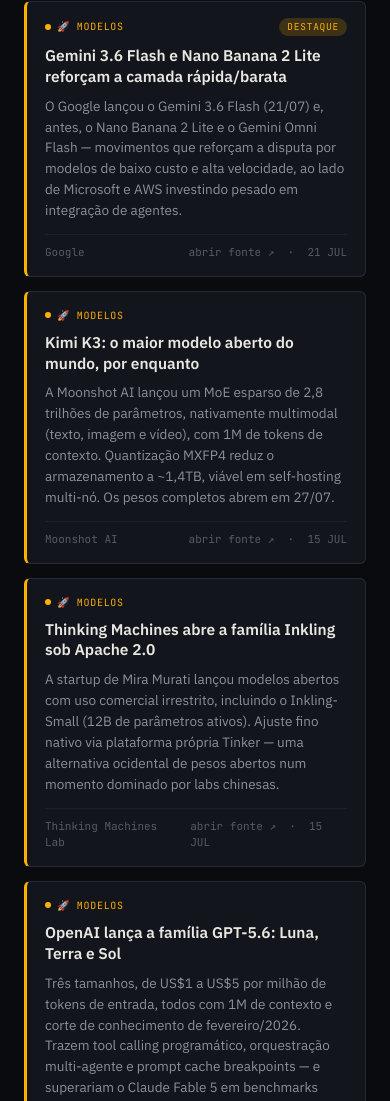
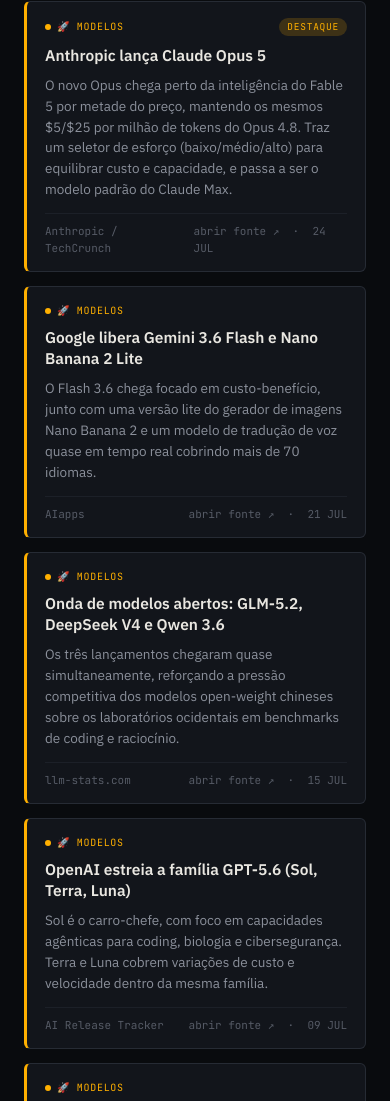
Before and after one commit to RafaelCusma/ai_engineering_radar, a plain HTML site: page index.html in a window 390 px wide. Shown: the part 899-2000 px from the top of the page. Drawn offline with Linux system fonts and the light colour scheme.

Commit message:
Publica Radar de AI Engineering — snapshot 2026-07-25

```diff
--- a/index.html
+++ b/index.html
@@ -4,14 +4,6 @@
 <meta charset="UTF-8">
 <meta name="viewport" content="width=device-width, initial-scale=1.0">
 <title>Radar de AI Engineering</title>
-<!-- Google tag (gtag.js) -->
-<script async src="https://www.googletagmanager.com/gtag/js?id=G-2XFWJKK51X"></script>
-<script>
-  window.dataLayer = window.dataLayer || [];
-  function gtag(){dataLayer.push(arguments);}
-  gtag('js', new Date());
-  gtag('config', 'G-2XFWJKK51X');
-</script>
 <link rel="preconnect" href="https://fonts.googleapis.com">
 <link href="https://fonts.googleapis.com/css2?family=JetBrains+Mono:wght@400;500;700;800&family=IBM+Plex+Sans:wght@400;500;600;700&display=swap" rel="stylesheet">
 <style>
@@ -335,7 +327,7 @@
         <div class="blip" style="top:44%; left:78%; animation-delay:1.4s;"></div>
         <div class="blip" style="top:78%; left:70%; animation-delay:2.1s;"></div>
       </div>
-      <div class="scope-caption">3 sinais em destaque hoje</div>
+      <div class="scope-caption">5 sinais em destaque hoje</div>
     </div>
   </div>
 </header>
@@ -407,192 +399,192 @@
 const DATA = [
   {
     "cat": "modelos",
-    "date": "2026-07-15",
+    "date": "2026-07-24",
+    "hot": true,
+    "title": "Anthropic lança Claude Opus 5",
+    "summary": "O novo Opus chega perto da inteligência do Fable 5 por metade do preço, mantendo os mesmos $5/$25 por milhão de tokens do Opus 4.8. Traz um seletor de esforço (baixo/médio/alto) para equilibrar custo e capacidade, e passa a ser o modelo padrão do Claude Max.",
+    "source": "Anthropic / TechCrunch",
+    "url": "https://www.anthropic.com/news/claude-opus-5"
+  },
+  {
+    "cat": "modelos",
+    "date": "2026-07-09",
     "hot": false,
-    "title": "Kimi K3: o maior modelo aberto do mundo, por enquanto",
-    "summary": "A Moonshot AI lançou um MoE esparso de 2,8 trilhões de parâmetros, nativamente multimodal (texto, imagem e vídeo), com 1M de tokens de contexto. Quantização MXFP4 reduz o armazenamento a ~1,4TB, viável em self-hosting multi-nó. Os pesos completos abrem em 27/07.",
-    "source": "Moonshot AI",
-    "url": "https://www.moonshot.ai/"
+    "title": "OpenAI estreia a família GPT-5.6 (Sol, Terra, Luna)",
+    "summary": "Sol é o carro-chefe, com foco em capacidades agênticas para coding, biologia e cibersegurança. Terra e Luna cobrem variações de custo e velocidade dentro da mesma família.",
+    "source": "AI Release Tracker",
+    "url": "https://aireleasetracker.com/latest"
+  },
+  {
+    "cat": "modelos",
+    "date": "2026-07-08",
+    "hot": false,
+    "title": "xAI e Cursor lançam Grok 4.5",
+    "summary": "Descrito como um modelo 'classe Opus' porém mais rápido e barato, foi treinado em parceria com a Cursor e mira tarefas longas de engenharia, dados, finanças e uso de computador.",
+    "source": "BuildFastWithAI",
+    "url": "https://www.buildfastwithai.com/blogs/best-ai-models-july-2026-ranked"
+  },
+  {
+    "cat": "modelos",
+    "date": "2026-07-21",
+    "hot": false,
+    "title": "Google libera Gemini 3.6 Flash e Nano Banana 2 Lite",
+    "summary": "O Flash 3.6 chega focado em custo-benefício, junto com uma versão lite do gerador de imagens Nano Banana 2 e um modelo de tradução de voz quase em tempo real cobrindo mais de 70 idiomas.",
+    "source": "AIapps",
+    "url": "https://www.aiapps.com/blog/july-ai-mega-update-major-breakthroughs-launches/"
+  },
+  {
+    "cat": "modelos",
+    "date": "2026-06-30",
+    "hot": false,
+    "title": "Claude Sonnet 5 vira padrão para usuários Free e Pro",
+    "summary": "Após o lançamento, o Sonnet 5 passou a ser o modelo default nos planos gratuito e Pro da Anthropic, consolidando a troca de geração antes mesmo do lançamento do Opus 5.",
+    "source": "Anthropic",
+    "url": "https://www.anthropic.com/news/claude-sonnet-5"
   },
   {
     "cat": "modelos",
     "date": "2026-07-15",
     "hot": false,
-    "title": "Thinking Machines abre a família Inkling sob Apache 2.0",
-    "summary": "A startup de Mira Murati lançou modelos abertos com uso comercial irrestrito, incluindo o Inkling-Small (12B de parâmetros ativos). Ajuste fino nativo via plataforma própria Tinker — uma alternativa ocidental de pesos abertos num momento dominado por labs chinesas.",
-    "source": "Thinking Machines Lab",
-    "url": "https://thinkingmachines.ai/"
-  },
-  {
-    "cat": "modelos",
-    "date": "2026-07-10",
-    "hot": false,
-    "title": "OpenAI lança a família GPT-5.6: Luna, Terra e Sol",
-    "summary": "Três tamanhos, de US$1 a US$5 por milhão de tokens de entrada, todos com 1M de contexto e corte de conhecimento de fevereiro/2026. Trazem tool calling programático, orquestração multi-agente e prompt cache breakpoints — e superariam o Claude Fable 5 em benchmarks agênticos longos.",
-    "source": "OpenAI",
-    "url": "https://openai.com/news"
-  },
-  {
-    "cat": "modelos",
-    "date": "2026-06-30",
-    "hot": false,
-    "title": "Claude Sonnet 5 vira padrão em todos os planos Claude",
-    "summary": "Desde 30/06, o Sonnet 5 é o modelo default da Anthropic para todos os planos — com ganhos em coding de longa duração, uso de ferramentas e debugging, a um preço mais baixo que a geração anterior.",
-    "source": "Anthropic",
-    "url": "https://www.anthropic.com/news"
-  },
-  {
-    "cat": "modelos",
-    "date": "2026-07-21",
-    "hot": true,
-    "title": "Gemini 3.6 Flash e Nano Banana 2 Lite reforçam a camada rápida/barata",
-    "summary": "O Google lançou o Gemini 3.6 Flash (21/07) e, antes, o Nano Banana 2 Lite e o Gemini Omni Flash — movimentos que reforçam a disputa por modelos de baixo custo e alta velocidade, ao lado de Microsoft e AWS investindo pesado em integração de agentes.",
-    "source": "Google",
-    "url": "https://deepmind.google/discover/blog/"
-  },
-  {
-    "cat": "modelos",
-    "date": "2026-07-10",
-    "hot": false,
-    "title": "A onda open-weight fecha o gap: GLM-5.2, DeepSeek V4, Kimi K2.7, MiniMax M3, Qwen 3.6",
-    "summary": "Sob licenças permissivas, esses modelos já entregam raciocínio, coding e contexto longo competitivos com a fronteira proprietária. O Kimi K2.7 Code já está disponível dentro do GitHub Copilot, com cobrança por uso.",
-    "source": "Raulji Technologies",
-    "url": "https://www.rauljitechnologies.com/blog/july-2026-ai-model-wave/"
+    "title": "Onda de modelos abertos: GLM-5.2, DeepSeek V4 e Qwen 3.6",
+    "summary": "Os três lançamentos chegaram quase simultaneamente, reforçando a pressão competitiva dos modelos open-weight chineses sobre os laboratórios ocidentais em benchmarks de coding e raciocínio.",
+    "source": "llm-stats.com",
+    "url": "https://llm-stats.com/llm-updates"
   },
   {
     "cat": "padroes",
-    "date": "2026-07-08",
-    "hot": false,
-    "title": "O “stack agêntico” vira padrão versionado, não mais proposta solta",
-    "summary": "2026 é o ano em que MCP (ferramentas), WebMCP (web), A2A (agente-a-agente) e uma camada semântica no estilo OSI deixam de ser propostas isoladas e passam a formar uma pilha em camadas, com adoção real e governança formal por trás de cada uma.",
-    "source": "AM Data Lakehouse",
-    "url": "https://amdatalakehouse.substack.com/p/the-state-of-agentic-ai-standards"
+    "date": "2026-07-28",
+    "hot": true,
+    "title": "Especificação final do MCP remove o modelo de sessão",
+    "summary": "A versão 2026-07-28 elimina o handshake initialize/initialized e adota um núcleo stateless, além de formalizar os servidores MCP como resource servers OAuth 2.1/OpenID Connect. Quem roda MCP em produção tem uma janela de dez semanas para migrar.",
+    "source": "WorkOS",
+    "url": "https://workos.com/blog/mcp-2026-spec-agent-authentication"
   },
   {
     "cat": "padroes",
-    "date": "2026-05-20",
+    "date": "2026-06-15",
     "hot": false,
-    "title": "MCP formaliza OAuth 2.1 e ganha um OWASP Top 10 próprio",
-    "summary": "A especificação 2025-11-25 tornou o OAuth 2.1 padrão de autenticação para servidores MCP remotos. Times de segurança agora mapeiam ameaças de MCP contra o OWASP Top 10 for Agentic Applications, o CSA AICM e o MITRE ATLAS — com recomendação de policy-as-code e serviço de autorização isolado.",
-    "source": "Cloud Security Alliance",
-    "url": "https://labs.cloudsecurityalliance.org/agentic/"
+    "title": "A2A atinge v1.0 com Agent Cards assinados",
+    "summary": "O protocolo Agent-to-Agent chega à versão 1.0 com cartões de agente assinados criptograficamente, mais de 150 organizações em produção e SDKs em cinco linguagens diferentes.",
+    "source": "Zylos Research",
+    "url": "https://zylos.ai/research/2026-03-26-agent-interoperability-protocols-mcp-a2a-acp-convergence/"
   },
   {
     "cat": "padroes",
-    "date": "2026-06-01",
+    "date": "2026-07-05",
     "hot": false,
-    "title": "Claude Code, Cursor, Codex e Antigravity convergem para o mesmo blueprint",
-    "summary": "Depois de meses de divergência, os principais agentes de coding chegaram a um consenso silencioso sobre como essa categoria de produto deve funcionar. O Grok Build entra agora na disputa por preço e hábito de uso.",
-    "source": "The New Stack",
-    "url": "https://thenewstack.io/claude-code-vs-cursor-vs-codex-vs-antigravity-2026/"
+    "title": "Pilha de protocolos agênticos se consolida: MCP, A2A, WebMCP, OSI",
+    "summary": "Análises da comunidade apontam uma convergência entre os protocolos de contexto, comunicação entre agentes e acesso à web, formando algo próximo a uma pilha padrão para sistemas agênticos em 2026.",
+    "source": "DEV Community",
+    "url": "https://dev.to/alexmercedcoder/the-state-of-agentic-ai-standards-in-2026-mcp-a2a-webmcp-osi-and-the-protocol-stack-taking-3o2l"
   },
   {
     "cat": "padroes",
-    "date": "2026-07-10",
+    "date": "2026-07-24",
     "hot": false,
-    "title": "59% dos devs já usam 3+ ferramentas de IA em paralelo — e é racional",
-    "summary": "O padrão que emerge é especialização: Cursor para edição, Claude Code para arquitetura e debugging, Copilot para completions, um agente de terminal para CI. A confiança no código gerado por IA, porém, caiu de 40% para 29% desde 2024 — mais adoção, menos confiança cega.",
-    "source": "Marissa Harcourt",
-    "url": "https://marissaharcourt.substack.com/p/the-best-ai-coding-tools-in-july"
+    "title": "Claude Code impõe tetos de sessão contra loops descontrolados",
+    "summary": "Chamadas de WebSearch e criação de subagentes agora têm limite padrão de 200 por sessão, ajustável por variável de ambiente — uma resposta direta a loops agênticos que consomem recursos sem necessidade.",
+    "source": "Claude Code Changelog",
+    "url": "https://code.claude.com/docs/en/changelog"
   },
   {
     "cat": "padroes",
-    "date": "2026-03-05",
+    "date": "2026-07-01",
     "hot": false,
-    "title": "“Skills” com progressive disclosure vira padrão para agentes de coding",
-    "summary": "O CLI de skills da LangChain elevou a performance do Claude Code em tarefas do ecossistema LangSmith de 17% para 92%, carregando pacotes de instrução especializados só quando necessários — o mesmo princípio por trás das skills usadas em arquiteturas multi-agente hoje.",
-    "source": "MEXC / LangChain",
-    "url": "https://www.langchain.com/"
+    "title": "LangChain aposenta o AgentExecutor em favor de grafos de estado",
+    "summary": "O AgentExecutor entra em modo de manutenção até dezembro de 2026. Novos projetos são direcionados a create_react_agent() para padrões prontos ou ao StateGraph do LangGraph para orquestração customizada — um sinal claro de para onde vai o padrão arquitetural dominante.",
+    "source": "LangChain Blog",
+    "url": "https://www.langchain.com/blog/langchain-langgraph-1dot0"
+  },
+  {
+    "cat": "dados",
+    "date": "2026-07-02",
+    "hot": true,
+    "title": "EvoPolicyGym mede evolução autônoma de políticas em agentes",
+    "summary": "Novo benchmark no arXiv avalia como agentes LLM refinam iterativamente suas políticas sob restrição de orçamento em ambientes interativos. O GPT-5.5 liderou nos 16 ambientes de teste, expondo uma lacuna de avaliação que os benchmarks estáticos não capturam.",
+    "source": "arXiv",
+    "url": "https://www.masternodeai.com/en/news/evopolicygym-autonomous-policy-evolution-benchmark"
   },
   {
     "cat": "dados",
     "date": "2026-07-10",
     "hot": false,
-    "title": "Benchmarks clássicos saturaram: hora de trocar de régua",
-    "summary": "MMLU e HumanEval já não diferenciam modelos de fronteira, com pontuações acima de 88–90%. Os diferenciadores ativos em 2026 passaram a ser GPQA Diamond, SWE-bench Verified, HLE, AIME 2025/2026 e Arena Elo — vale revisar qual métrica você cita internamente antes de comparar modelos.",
-    "source": "Iternal / LXT",
-    "url": "https://iternal.ai/llm-selection-guide"
-  },
-  {
-    "cat": "dados",
-    "date": "2026-07-15",
-    "hot": true,
-    "title": "MemOps questiona como medimos memória de longo prazo em LLMs",
-    "summary": "O novo benchmark argumenta que avaliar memória apenas pela resposta final está errado desde a base: isso mascara as causas reais de falha nos sistemas de memória de agentes, e não só se a resposta bateu ou não.",
-    "source": "Cryptonomist PT",
-    "url": "https://pt.cryptonomist.ch/2026/07/15/"
-  },
-  {
-    "cat": "dados",
-    "date": "2026-06-02",
-    "hot": false,
-    "title": "LLM-como-juiz ainda é instável em textos longos",
-    "summary": "O LongJudgeBench avaliou uma ampla gama de modelos atuando como juízes de saída longa e encontrou uma lacuna relevante de confiabilidade — rubricas e referências ajudam, mas não resolvem sozinhas, algo a considerar em pipelines de avaliação automatizada.",
-    "source": "arXiv 2606.01629",
-    "url": "https://arxiv.org/abs/2606.01629"
+    "title": "Benchmarks tradicionais mostram sinais de saturação e contaminação",
+    "summary": "MMLU já passa de 90% nos modelos de ponta, o HumanEval sofre com contaminação de dados de treino e o SWE-Bench varia até 25 pontos percentuais conforme o scaffolding usado — nenhum benchmark isolado prevê bem o desempenho em produção.",
+    "source": "Datavlab",
+    "url": "https://datavlab.ai/post/llm-benchmarks-2026-which-model-for-which-job"
   },
   {
     "cat": "dados",
     "date": "2026-07-20",
-    "hot": false,
-    "title": "Capex de IA da Alphabet sobe para até US$205 bi em 2026",
-    "summary": "A Google Cloud cresceu 82% no trimestre e a demanda segue superando a capacidade instalada, segundo o CEO Sundar Pichai — mais um sinal de que o investimento em infraestrutura de IA ainda acelera, não desacelera.",
-    "source": "Reportado via LLM Stats",
-    "url": "https://llm-stats.com/ai-news"
+    "hot": true,
+    "title": "Hyperscalers devem investir até US$ 725 bi em infraestrutura de IA em 2026",
+    "summary": "Amazon, Microsoft, Alphabet, Meta e Oracle somados projetam entre US$ 660 bi e US$ 725 bi em capex de IA neste ano, quase o dobro de 2025, com cerca de 75% direcionado a GPUs e data centers.",
+    "source": "Futurum Group",
+    "url": "https://futurumgroup.com/insights/ai-capex-2026-the-690b-infrastructure-sprint/"
   },
   {
     "cat": "dados",
-    "date": "2026-07-18",
+    "date": "2026-07-12",
     "hot": false,
-    "title": "Fundador da DeepSeek: a distância real é acesso a compute, não algoritmo",
-    "summary": "Em uma palestra vazada a investidores, Liang Wenfeng teria dito que o principal gap entre EUA e China em IA hoje é acesso a capacidade computacional — e que o fosso competitivo do CUDA da Nvidia estaria se estreitando mais rápido do que o esperado.",
-    "source": "Inside China / Reuters",
-    "url": "https://llm-stats.com/ai-news"
+    "title": "Capacidade de data center em construção passa de 23 GW",
+    "summary": "Os 14 maiores operadores de data center do mundo devem chegar perto de US$ 750 bi em capex em 2026, ante menos de US$ 450 bi no ano anterior, levantando questões sobre risco de sobreoferta e retorno do capital investido.",
+    "source": "BloombergNEF",
+    "url": "https://about.bnef.com/insights/data-centers/ai-data-center-build-advances-at-full-speed-five-things-to-know/"
+  },
+  {
+    "cat": "dados",
+    "date": "2026-07-08",
+    "hot": false,
+    "title": "Paper questiona confiabilidade de scores em benchmarks de LLM",
+    "summary": "Trabalho recente descreve o que chama de 'burocracia de silício': avaliações educacionais de IA cada vez mais sensíveis à contaminação de dados, minando a confiança nos rankings publicados.",
+    "source": "arXiv",
+    "url": "https://arxiv.org/pdf/2603.21636"
   },
   {
     "cat": "ferramentas",
-    "date": "2026-07-23",
+    "date": "2026-07-24",
     "hot": true,
-    "title": "Claude Code: lote de correções de confiabilidade em sessões e PRs",
-    "summary": "Changelog recente inclui correções para eventos de pull request perdidos ao encerrar sessões, setup do Bedrock com assume-role em regiões particionadas, contagem incorreta de conectores MCP pendentes de autenticação e medição de duração de turnos após ajuste de relógio do sistema.",
+    "title": "Claude Code adota Opus 5 como padrão e ganha ferramentas de segurança",
+    "summary": "A versão 2.1.219 torna o Opus 5 (1M de contexto) o modelo Opus padrão. O changelog da semana também traz a ferramenta EndConversation para encerrar sessões abusivas e correções de vazamento de memória em sessões longas.",
     "source": "Claude Code Changelog",
-    "url": "https://www.gradually.ai/en/changelogs/claude-code/"
+    "url": "https://code.claude.com/docs/en/changelog"
   },
   {
     "cat": "ferramentas",
-    "date": "2026-06-18",
+    "date": "2026-07-22",
     "hot": false,
-    "title": "Claude Code Artifacts (beta): sessão vira página interativa compartilhável",
-    "summary": "Em beta para planos Team/Enterprise, permite transformar uma sessão de coding num link privado navegável — útil para um walkthrough de PR ou um dashboard vivo do que o agente fez.",
-    "source": "Developer Toolkit",
-    "url": "https://developertoolkit.ai/en/resources/updates/"
+    "title": "Cursor lança o Cursor Router para roteamento inteligente de modelos",
+    "summary": "O Auto mode agora analisa cada requisição e escolhe o modelo mais adequado, com perfis de Intelligence, Balance ou Cost e controles administrativos para times definirem padrões de acesso.",
+    "source": "Havoptic",
+    "url": "https://www.havoptic.com/tools/cursor"
   },
   {
     "cat": "ferramentas",
-    "date": "2026-06-18",
+    "date": "2026-07-17",
     "hot": false,
-    "title": "Cursor 3.8 traz automações em linguagem natural e subagentes em nuvem",
-    "summary": "O comando /automate descreve uma automação em texto livre e o agente conecta gatilhos, instruções e ferramentas sozinho. Subagentes em VMs isoladas (/in-cloud, /babysit) preparam PRs remotamente, com ambiente de dev na nuvem pronto em menos de 10 minutos.",
-    "source": "Developer Toolkit",
-    "url": "https://developertoolkit.ai/en/resources/updates/"
+    "title": "Cursor no Slack ganha contexto multi-canal e multi-repo",
+    "summary": "A integração passa a compartilhar um plano antes de agir, funciona em ambientes com múltiplos repositórios e consegue ler e postar mensagens em outros canais e threads do Slack.",
+    "source": "Cursor Changelog",
+    "url": "https://www.gradually.ai/en/changelogs/cursor/"
   },
   {
     "cat": "ferramentas",
-    "date": "2026-06-16",
+    "date": "2026-07-10",
     "hot": false,
-    "title": "SpaceX/xAI fecha acordo para adquirir a Cursor por ~US$60 bi",
-    "summary": "A aquisição da Anysphere (dona da Cursor) ainda depende de aprovação regulatória, com fechamento esperado no Q3/2026. Levanta a dúvida de mercado sobre se a ferramenta continuará agnóstica de modelo ou migrará para o ecossistema Grok.",
-    "source": "Developer Toolkit",
-    "url": "https://developertoolkit.ai/en/resources/updates/"
+    "title": "LangGraph chega à v1.0 após mais de um ano de iteração",
+    "summary": "Adotado por empresas como Uber, LinkedIn e Klarna, o framework aposenta o módulo langgraph.prebuilt, movendo funcionalidades para outras partes da biblioteca conforme a API se estabiliza.",
+    "source": "LangChain Blog",
+    "url": "https://www.langchain.com/blog/langchain-langgraph-1dot0"
   },
   {
     "cat": "ferramentas",
     "date": "2026-07-01",
     "hot": false,
-    "title": "Supervisão regulatória de modelos de fronteira deve apertar",
-    "summary": "Novas regras em discussão podem exigir que desenvolvedores de modelos de fronteira deem acesso antecipado a avaliadores federais e reportem atividade maliciosa — uma camada de compliance a mais para acompanhar, ao lado das exigências de documentação do EU AI Act já em vigor na Europa.",
-    "source": "AIapps",
-    "url": "https://www.aiapps.com/blog/top-ai-news-july-breakthroughs-launches-trends/"
+    "title": "LangChain introduz conceito de middleware no loop do agente",
+    "summary": "A atualização foca o núcleo do agent loop e adiciona um sistema de middleware para customizar o comportamento, além de atualizar as integrações de modelo para novos tipos de conteúdo.",
+    "source": "LangChain Changelog",
+    "url": "https://changelog.langchain.com/"
   }
 ];
 
```
